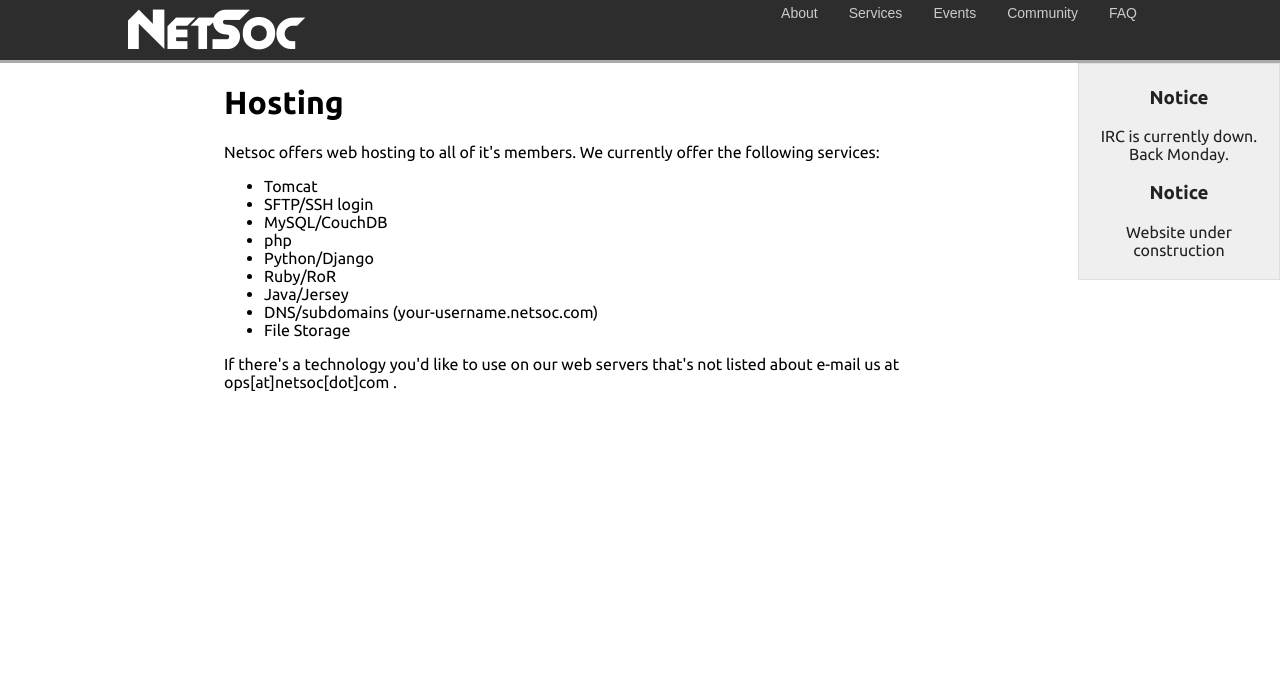
After one commit to NetsocUCD/netsoc.com, a PHP site: page /hosting.php in a window 1280 px wide. The commit adds this page. Shown: the top 677 px of the page. Run offline with PHP 8.4, Linux system fonts and the light colour scheme.

Commit message:
Games page added. Replaces minecraft page. Analytics added to page. Header adds mail and hosting pages. Hosting page created.

```diff
--- a/head.php
+++ b/head.php
@@ -6,4 +6,17 @@
 		<title>Netsoc</title>
 		<link href='http://fonts.googleapis.com/css?family=Ubuntu:400,700' rel='stylesheet' type='text/css'>
 		<link rel="stylesheet" type="text/css" href="css/style.css" />
+		<script type="text/javascript">
+
+  var _gaq = _gaq || [];
+  _gaq.push(['_setAccount', 'UA-12995041-2']);
+  _gaq.push(['_trackPageview']);
+
+  (function() {
+    var ga = document.createElement('script'); ga.type = 'text/javascript'; ga.async = true;
+    ga.src = ('https:' == document.location.protocol ? 'https://ssl' : 'http://www') + '.google-analytics.com/ga.js';
+    var s = document.getElementsByTagName('script')[0]; s.parentNode.insertBefore(ga, s);
+  })();
+
+</script>
 	</head>
--- a/header.php
+++ b/header.php
@@ -12,12 +12,12 @@
 					<li><a href="pp.php"> Privacy Policy</a></li>
 				</ul>
 			</li>
-			<li><a href="minecraft.php">Minecraft</a>
-				<!--<ul>
-					<li><a href="">Web Hosting</a></li>
-					<li><a href="">File Storage</a></li>
-					<li><a href="">Gaming</a></li>
-				</ul>-->
+			<li><a href="">Services</a>
+				<ul>
+					<li><a href="hosting.php">Web Hosting</a></li>
+					<li><a href="http://mail.netsoc.com">Mail</a></li>
+					<li><a href="games.php">Games / VOIP</a></li>
+				</ul>
 			</li>
 			<li><a href="events.php">Events</a>
 			<li><a href="">Community</a>
@@ -39,5 +39,7 @@
 </div>
 <div id="alert">
 	<h3>Notice</h3>
-	<p>Website is currently under heavy construction. Beware of falling objects.</p>
+	<p>IRC is currently down. Back Monday.</p>
+	<h3>Notice</h3>
+	<p>Website under construction</p>
 </div>
--- /dev/null
+++ b/hosting.php
@@ -0,0 +1,24 @@
+<?php include("head.php"); ?>
+	<body>
+		<div id="wrapper">
+			<?php include("header.php"); ?>
+			<div id="content">
+				<h1>Hosting</h1>
+				<p>Netsoc offers web hosting to all of it's members. We currently offer the following services:</p>
+				<ul>
+					<li>Tomcat</li>
+					<li>SFTP/SSH login</li>
+					<li>MySQL/CouchDB</li>
+					<li>php</li>
+					<li>Python/Django</li>
+					<li>Ruby/RoR</li>
+					<li>Java/Jersey</li>
+					<li>DNS/subdomains (your-username.netsoc.com)</li>
+					<li>File Storage</li>
+				</ul>
+				<p>If there's a technology you'd like to use on our web servers that's not listed about e-mail us at ops[at]netsoc[dot]com .</p>
+			</div>
+			<?php include("footer.php"); ?>
+		</div>
+	</body>
+</html>
```
Also changed, not shown: games.php (added, +23 -0 lines), minecraft.php (deleted, +0 -17 lines).
